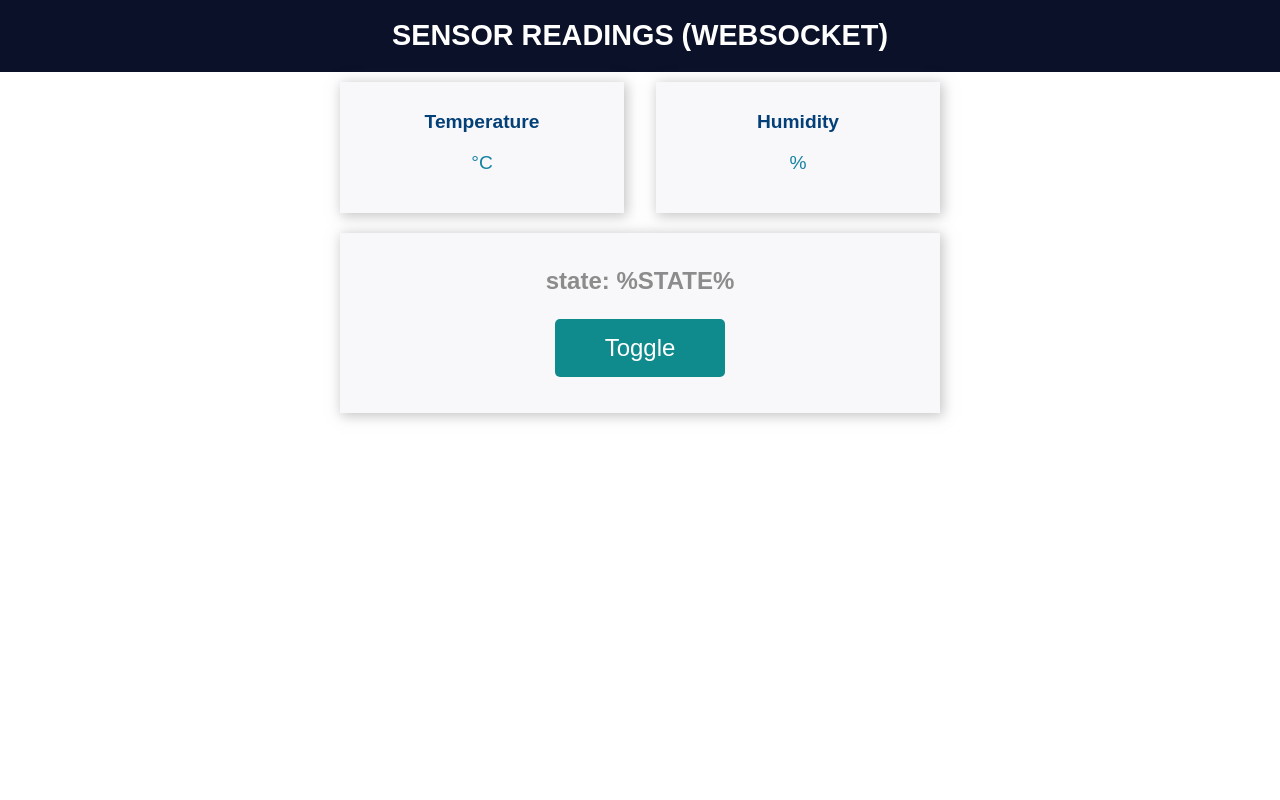
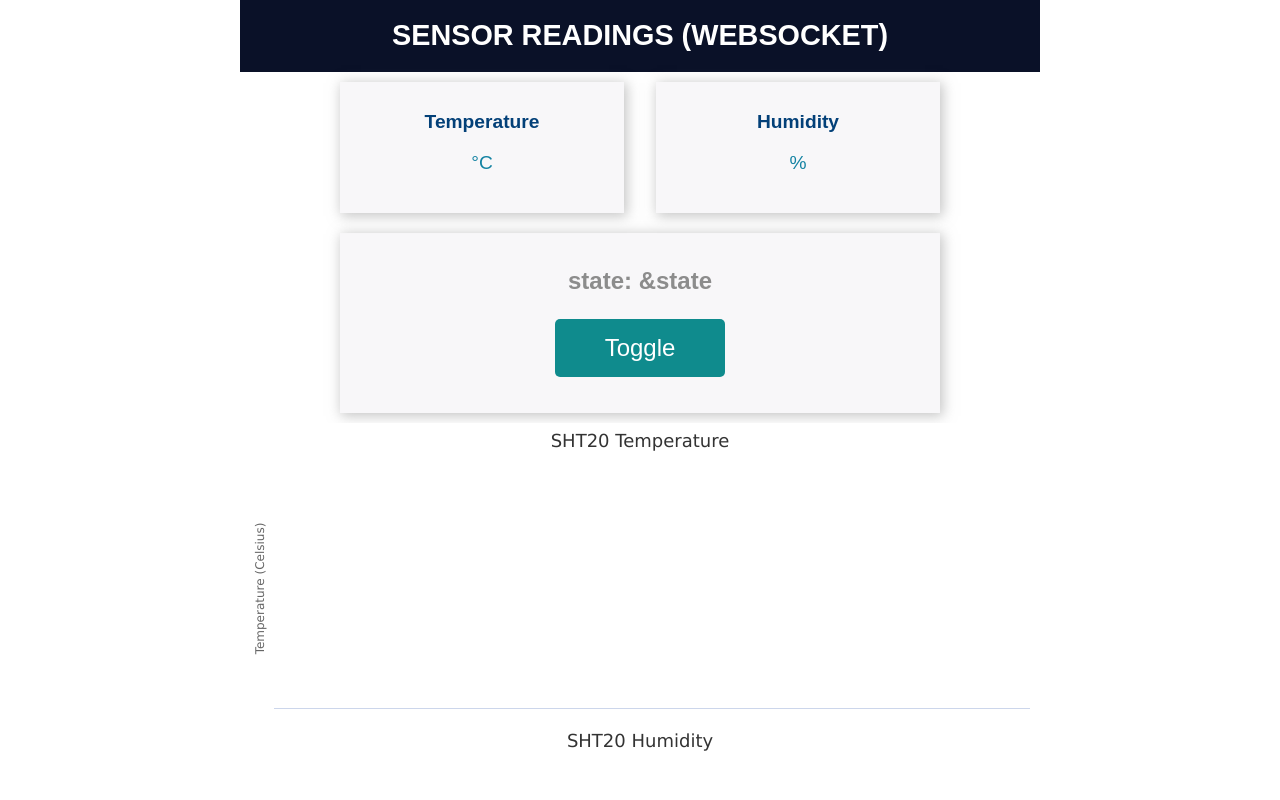
Before and after one commit to mmahdin/NodeMCU-WebSocket, a plain HTML site: page WebSocket_sensor/data/index.html in a window 1280 px wide. Shown: the top 800 px of the page. Drawn offline with nearby package versions, Linux system fonts and the light colour scheme.

Commit message:
Reading sensor data, plotting it, and commanding LED through Websockets.

```diff
--- a/WebSocket_sensor/data/index.html
+++ b/WebSocket_sensor/data/index.html
@@ -4,6 +4,8 @@
 <head>
     <title>ESP IOT DASHBOARD</title>
     <meta name="viewport" content="width=device-width, initial-scale=1">
+    <script src="https://code.highcharts.com/highcharts.js"></script>
+
     <link rel="icon" type="image/png" href="favicon.png">
     <link rel="stylesheet" type="text/css" href="style.css">
 </head>
@@ -27,11 +29,63 @@
     </div>
     <div class="content">
         <div class="card">
-            <p class="state">state: <span id="state">%STATE%</span></p>
+            <p class="state">state: <span id="state">&state</span></p>
             <p><button id="button" class="button">Toggle</button></p>
         </div>
     </div>
+    <div id="chart-temperature" class="container"></div>
+    <div id="chart-humidity" class="container"></div>
+    <script>
+        var chartT = new Highcharts.Chart({
+    chart: { renderTo: 'chart-temperature', height: 300  },
+    title: { text: 'SHT20 Temperature' },
+    series: [{
+      showInLegend: false,
+      data: []
+    }],
+    plotOptions: {
+      line: {
+        animation: false,
+        dataLabels: { enabled: true }
+      },
+      series: { color: '#059e8a' }
+    },
+    xAxis: {
+      type: 'datetime',
+      dateTimeLabelFormats: { second: '%H:%M:%S' }
+    },
+    yAxis: {
+      title: { text: 'Temperature (Celsius)' }
+      //title: { text: 'Temperature (Fahrenheit)' }
+    },
+    credits: { enabled: false }
+  });
+
+  var chartH = new Highcharts.Chart({
+    chart: { renderTo: 'chart-humidity' },
+    title: { text: 'SHT20 Humidity' },
+    series: [{
+      showInLegend: false,
+      data: []
+    }],
+    plotOptions: {
+      line: {
+        animation: false,
+        dataLabels: { enabled: true }
+      }
+    },
+    xAxis: {
+      type: 'datetime',
+      dateTimeLabelFormats: { second: '%H:%M:%S' }
+    },
+    yAxis: {
+      title: { text: 'Humidity (%)' }
+    },
+    credits: { enabled: false }
+  });
+    </script>
     <script src="script.js"></script>
+
 </body>
 
 </html>
--- a/WebSocket_sensor/data/script.js
+++ b/WebSocket_sensor/data/script.js
@@ -40,17 +40,37 @@ function onMessage(event) {
 
     for (var i = 0; i < keys.length; i++){
         var key = keys[i];
+
         document.getElementById(key).innerHTML = myObj[key];
         if (key == "state"){
             if (myObj[key] == "1")
             {
+                state = "OFF";
+            }
+            else{
                 state = "ON";
             }
-            else{
-                state = "OFF";
-            }
+            document.getElementById('state').innerHTML = state;
         }
-        document.getElementById('state').innerHTML = state;
+        else if (key == "temperature"){
+            var x = (new Date()).getTime();
+            var y = parseFloat(myObj[key]);
+            if (chartT.series[0].data.length > 40) {
+                chartT.series[0].addPoint([x, y], true, true, true);
+              } else {
+                chartT.series[0].addPoint([x, y], true, false, true);
+              }
+        }
+        else if (key == "humidity"){
+            var x = (new Date()).getTime();
+            var y = parseFloat(myObj[key]);
+            if (chartH.series[0].data.length > 40) {
+                chartH.series[0].addPoint([x, y], true, true, true);
+              } else {
+                chartH.series[0].addPoint([x, y], true, false, true);
+              }
+        }
+
     }
 }
 
--- a/WebSocket_sensor/data/style.css
+++ b/WebSocket_sensor/data/style.css
@@ -15,7 +15,10 @@ h1 {
 }
 
 body {
-    margin: 0;
+    min-width: 310px;
+      max-width: 800px;
+      height: 400px;
+      margin: 0 auto;
 }
 
 .content {
```
Also changed, not shown: 4 other files.
